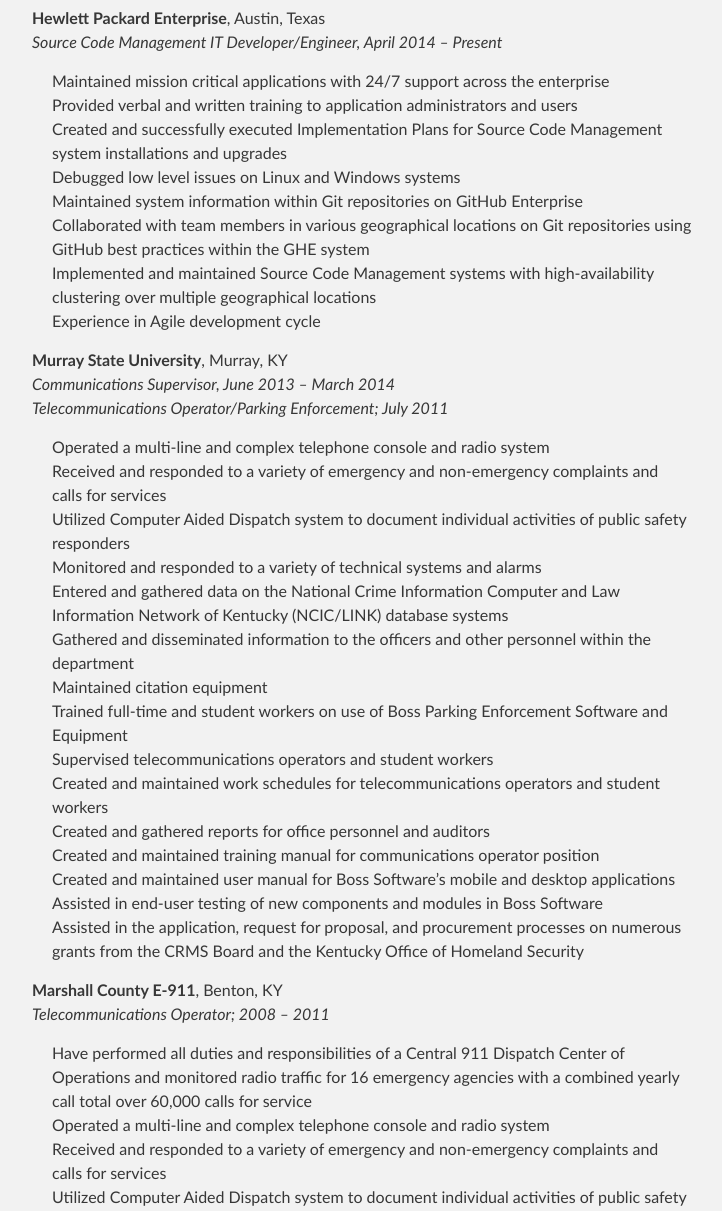
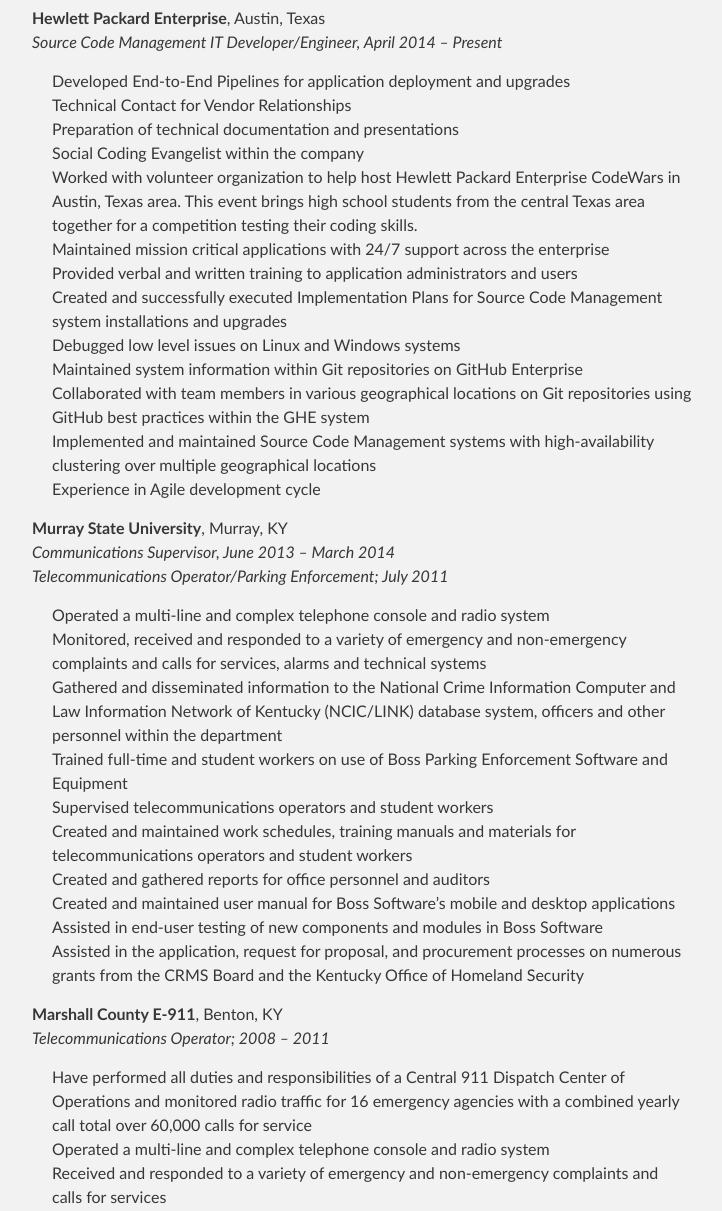
Before and after one commit to selkins13/selkins13.github.io, a Jekyll site: the page built from SarahElkinsResume.md, in a window 1280 px wide and 1400 px high, scrolled down 2106 px, cut to the strip 189-1400 px from the top of the window. Shown: the whole strip, without its empty margins (288-1010 px from the left). Built offline with Jekyll 4.4.1, drawn with Linux system fonts in a browser that asks for light colours.

Commit message:
resume updates

```diff
--- a/SarahElkinsResume.md
+++ b/SarahElkinsResume.md
@@ -78,31 +78,30 @@
 ## Experience
 __Hewlett Packard Enterprise__, Austin, Texas
 _Source Code Management IT Developer/Engineer, April 2014 – Present_
-  * Maintained mission critical applications with 24/7 support across the enterprise
-  * Provided verbal and written training to application administrators and users
-  * Created and successfully executed Implementation Plans for Source Code Management system installations and upgrades
-  * Debugged low level issues on Linux and Windows systems
-  * Maintained system information within Git repositories on GitHub Enterprise
-  * Collaborated with team members in various geographical locations on Git repositories using GitHub best practices within the GHE system
-  * Implemented and maintained Source Code Management systems with high-availability clustering over multiple geographical locations
-  * Experience in Agile development cycle
-
+  * Developed End-to-End Pipelines for application deployment and upgrades
+  *	Technical Contact for Vendor Relationships
+  *	Preparation of technical documentation and presentations
+  *	Social Coding Evangelist within the company
+  *	Worked with volunteer organization to help host Hewlett Packard Enterprise CodeWars in Austin, Texas area.  This event brings high school students from the central Texas area together for a competition testing their coding skills.
+  *	Maintained mission critical applications with 24/7 support across the enterprise
+  *	Provided verbal and written training to application administrators and users
+  *	Created and successfully executed Implementation Plans for Source Code Management system installations and upgrades
+  *	Debugged low level issues on Linux and Windows systems
+  *	Maintained system information within Git repositories on GitHub Enterprise
+  *	Collaborated with team members in various geographical locations on Git repositories using GitHub best practices within the GHE system
+  *	Implemented and maintained Source Code Management systems with high-availability clustering over multiple geographical locations
+  *	Experience in Agile development cycle
 
 __Murray State University__, Murray, KY
 _Communications Supervisor, June 2013 – March 2014_
 _Telecommunications Operator/Parking Enforcement; July 2011_
   * Operated a multi-line and complex telephone console and radio system
-  * Received and responded to a variety of emergency and non-emergency complaints and calls for services
-  * Utilized Computer Aided Dispatch system to document individual activities of public safety responders
-  * Monitored and responded to a variety of technical systems and alarms
-  *	Entered and gathered data on the National Crime Information Computer and Law Information Network of Kentucky (NCIC/LINK) database systems
-  *	Gathered and disseminated information to the officers and other personnel within the department
-  *	Maintained citation equipment
+  * Monitored, received and responded to a variety of emergency and non-emergency complaints and calls for services, alarms and technical systems
+  *	Gathered and disseminated information to the National Crime Information Computer and Law Information Network of Kentucky (NCIC/LINK) database system, officers and other personnel within the department
   *	Trained full-time and student workers on use of Boss Parking Enforcement Software and Equipment
   *	Supervised telecommunications operators and student workers
-  *	Created and maintained work schedules for telecommunications operators and student workers
+  *	Created and maintained work schedules, training manuals and materials for telecommunications operators and student workers
   *	Created and gathered reports for office personnel and auditors
-  *	Created and maintained training manual for communications operator position
   *	Created and maintained user manual for Boss Software’s mobile and desktop applications
   *	Assisted in end-user testing of new components and modules in Boss Software
   *	Assisted in the application, request for proposal, and procurement processes on numerous grants from the CRMS Board and the Kentucky Office of Homeland Security
```
